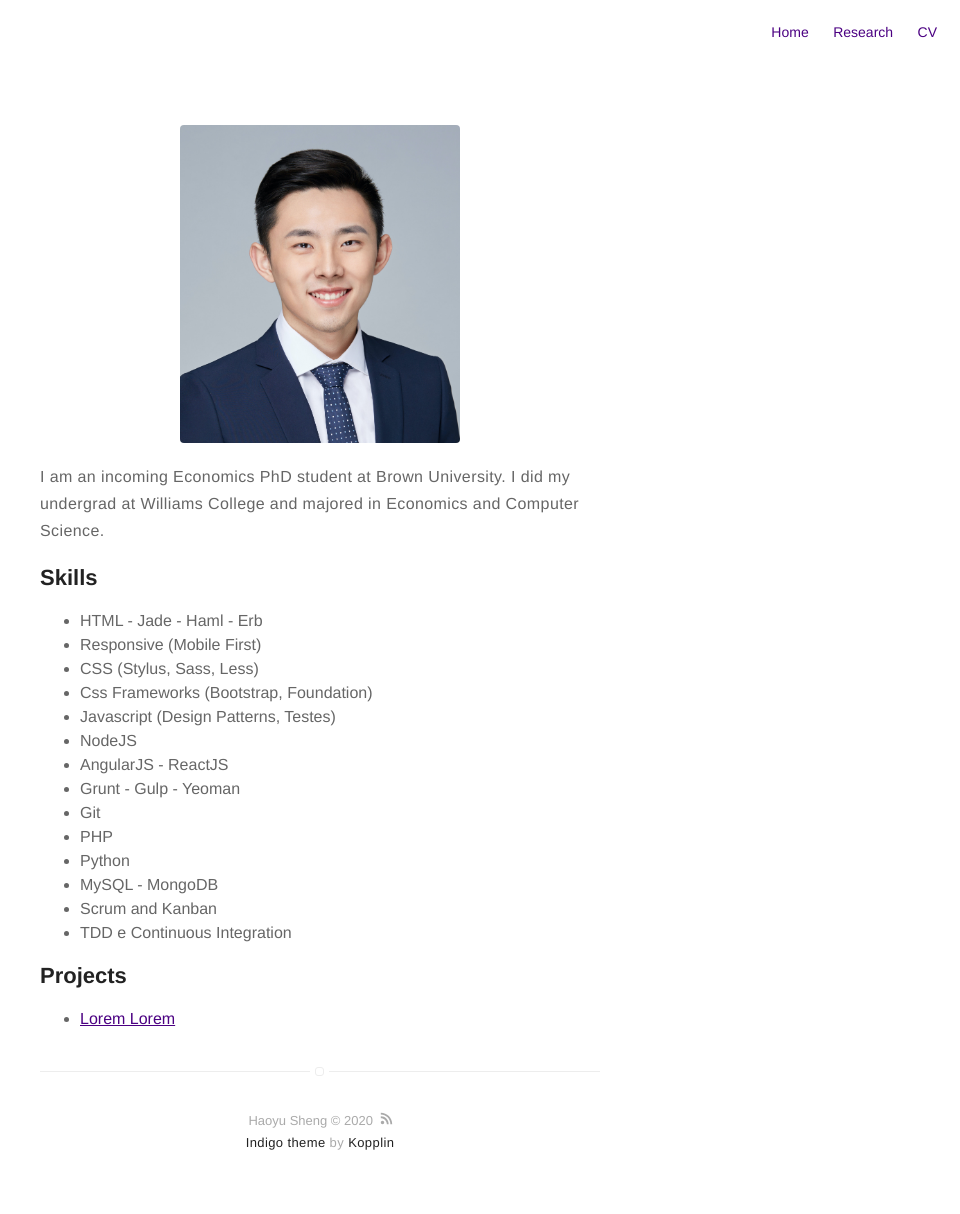
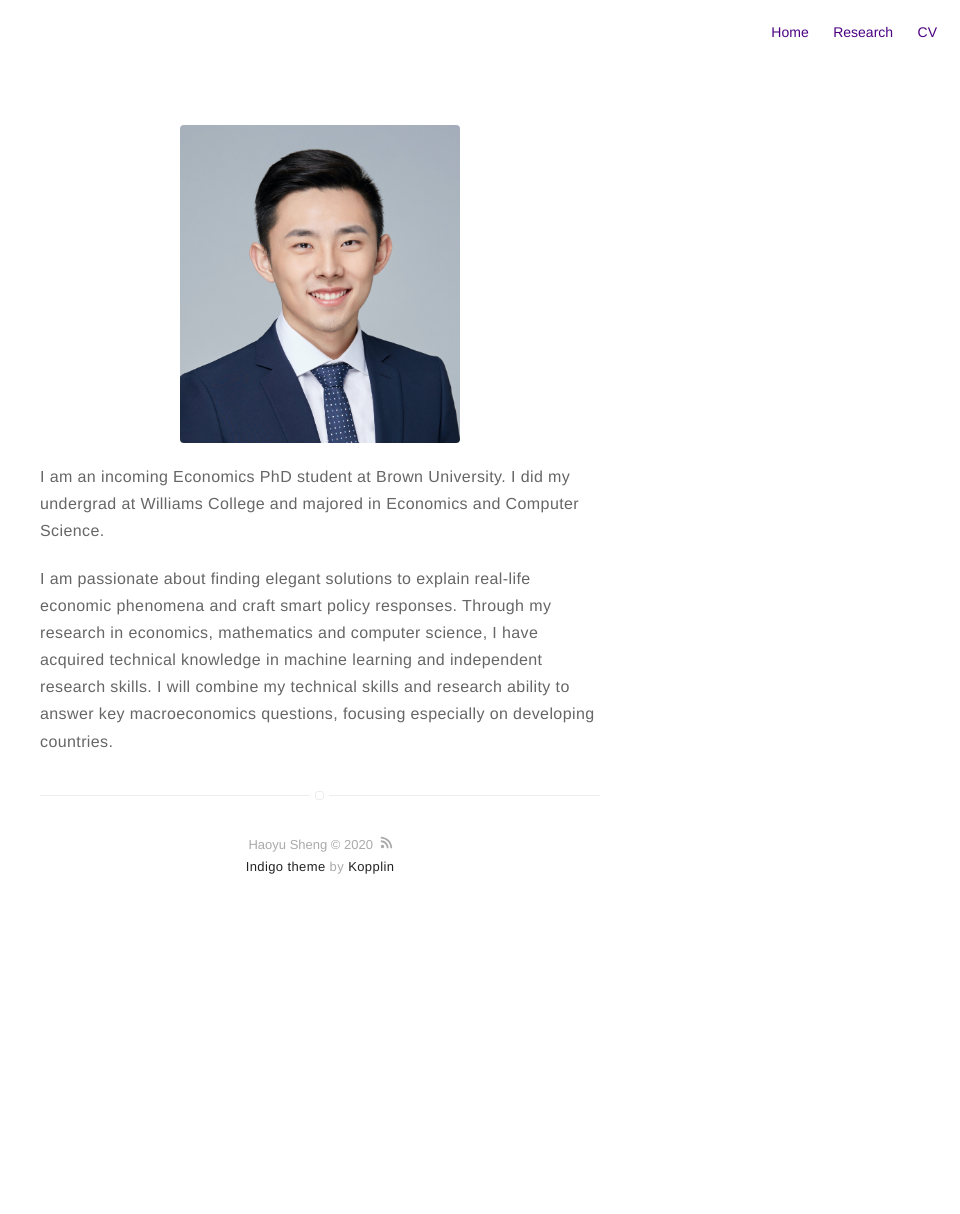
Before and after one commit to hs97/sheng_website, a Jekyll site: the page built from about.md, in a window 1280 px wide. Shown: the whole page, without its empty margins (320-1280 px from the left). Built offline with Jekyll 4.4.1, drawn with Linux system fonts in a browser that asks for light colours; after the commit the page ends 938 px from its top, so only the background shows below that.

```diff
--- a/_config.yml
+++ b/_config.yml
@@ -17,7 +17,8 @@ resume-external: false
 resume-url: assets/images/HaoyuSheng_CV.pdf
 
 # your url: https://USERNAME.github.io
-baseurl: /sheng_website
+# url: https://USERNAME.github.io
+# baseurl: /sheng_website
 
 permalink: /:title/
 
--- a/_includes/nav.html
+++ b/_includes/nav.html
@@ -25,7 +25,7 @@
         {% if site.projects == true %}
             {% if page.title != "Projects" %}
                 <li class="item">
-                    <a class="link" href="{{ site.url }}/projects">Research</a>
+                    <a class="link" href="{{ site.url }}/Research">Research</a>
                 </li>
             {% endif %}
         {% endif %}
--- a/about.md
+++ b/about.md
@@ -6,28 +6,4 @@ layout: page
 
 <p>I am an incoming Economics PhD student at Brown University. I did my undergrad at Williams College and majored in Economics and Computer Science. </p>
 
-<h2>Skills</h2>
-
-<ul class="skill-list">
-	<li>HTML - Jade - Haml - Erb</li>
-	<li>Responsive (Mobile First)</li>
-	<li>CSS (Stylus, Sass, Less)</li>
-	<li>Css Frameworks (Bootstrap, Foundation)</li>
-	<li>Javascript (Design Patterns, Testes)</li>
-	<li>NodeJS</li>
-	<li>AngularJS - ReactJS</li>
-	<li>Grunt - Gulp - Yeoman</li>
-	<li>Git</li>
-	<li>PHP</li>
-	<li>Python</li>
-	<li>MySQL - MongoDB</li>
-	<li>Scrum and Kanban</li>
-	<li>TDD e Continuous Integration</li>
-</ul>
-
-<h2>Projects</h2>
-
-<ul>
-	<li><a href="https://github.com/">Lorem Lorem</a></li>
-
-</ul>
+<p>I am passionate about finding elegant solutions to explain real-life economic phenomena and craft smart policy responses. Through my research in economics, mathematics and computer science, I have acquired technical knowledge in machine learning and independent research skills. I will combine my technical skills and research ability to answer key macroeconomics questions, focusing especially on developing countries.</p>
```
Also changed, not shown: research.md (added, +20 -0 lines), 1 other file.
